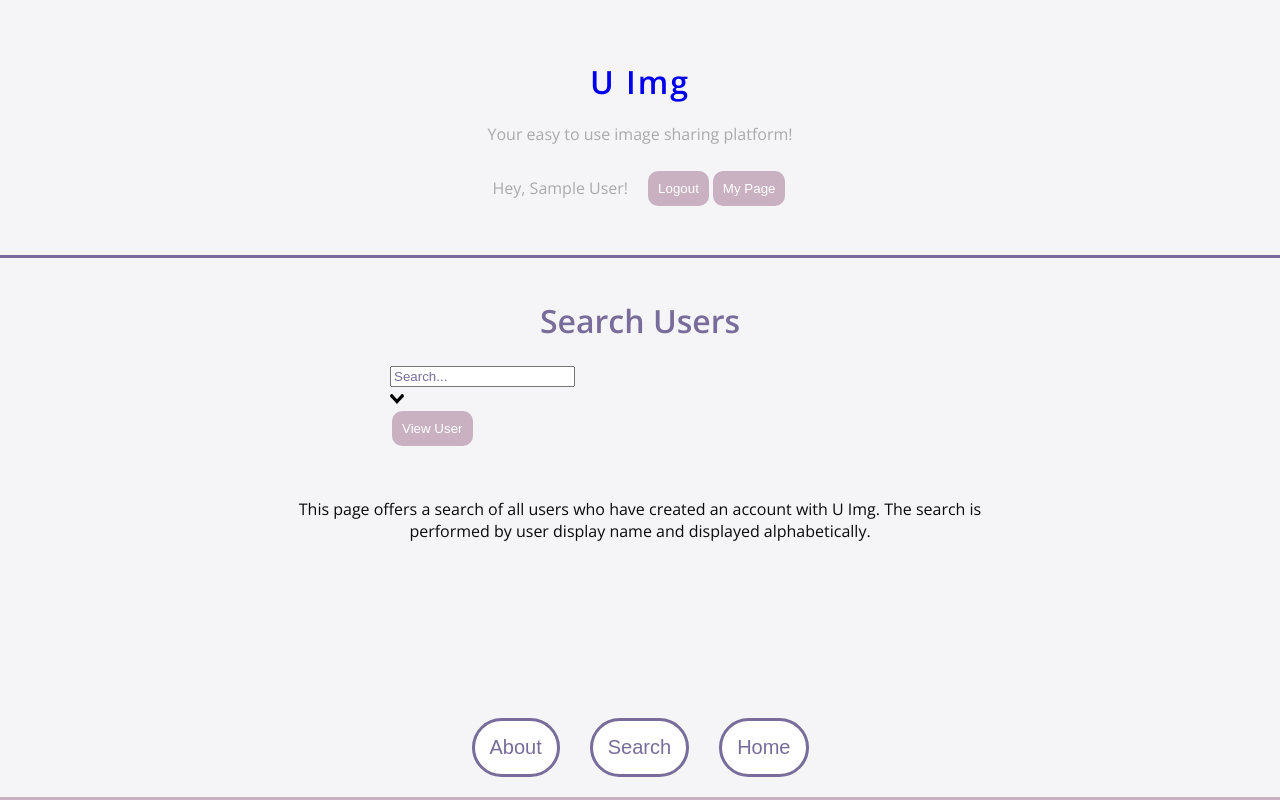
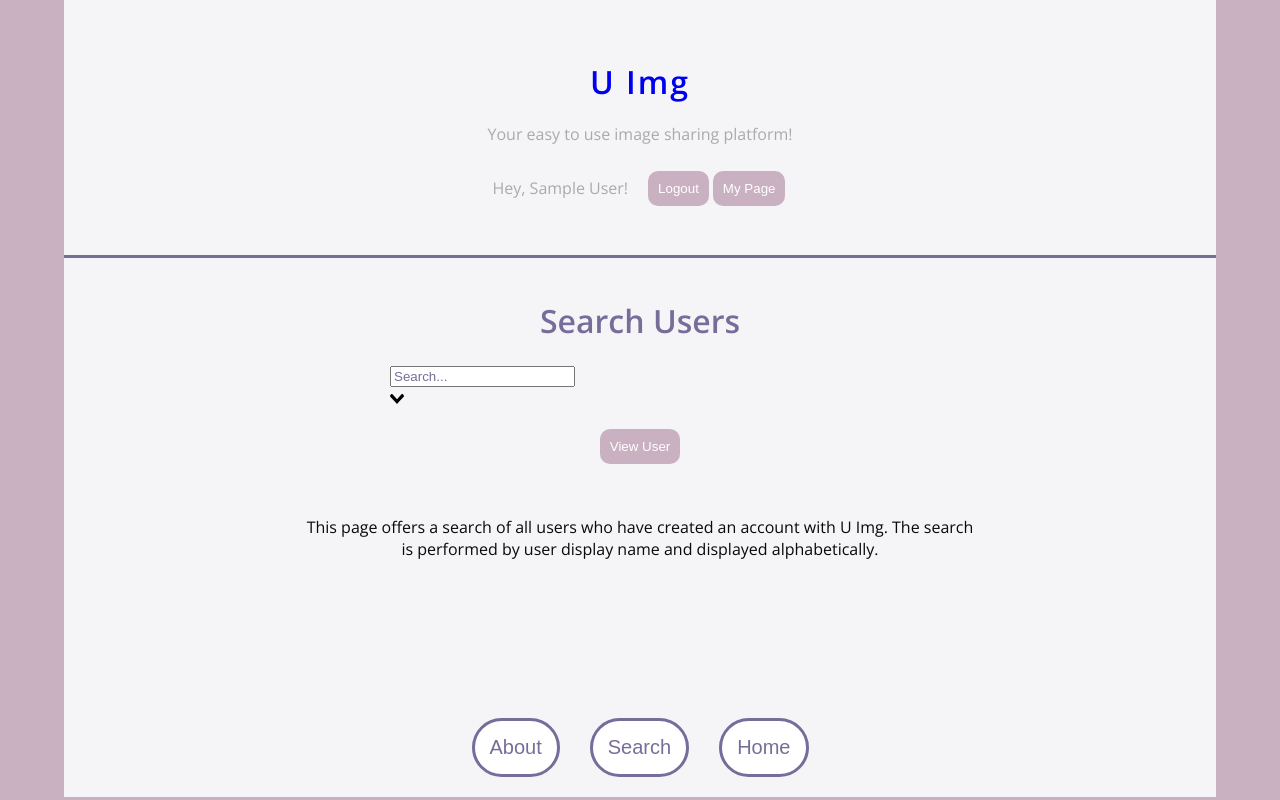
Before and after one commit to alexquar/Img_Gallery, a Vue app: page /search in a window 1280 px wide. Built offline with nearby package versions, Linux system fonts and the light colour scheme; no server answers; the database is empty; sample sign-in values are in the browser's storage.

Commit message:
styles changes

```diff
--- a/src/assets/global.css
+++ b/src/assets/global.css
@@ -62,7 +62,7 @@ body{
   margin: 0;
 }
 .App{
-  max-width: 1440px;
+  max-width: 90vw;
   margin: 0 auto;
   background: #f5f5f8;
   padding-top: 20px;
--- a/src/views/SearchApp.vue
+++ b/src/views/SearchApp.vue
@@ -2,10 +2,12 @@
     <div v-if="documents" class="App">
       <h1 class="title">Search Users</h1>
       <div class="container">
-    <form @submit="handleSubmit">
+    <form class="search-form" @submit="handleSubmit">
       <div>
       <v-select :options="documents.map(obj => obj.displayName)" placeholder="Search..." v-model="user" label="country"></v-select>
+      <div class="container">
       <button class="btn">View User</button>
+    </div>
     </div>
     <div class="error">{{ error }}</div>
     </form>
@@ -82,4 +84,9 @@ import { useRouter } from 'vue-router';
   margin:auto;
   margin-top:50px;
 }
+.search-form{
+  button{
+    margin-top: 20px;
+  }
+}
 </style>
```
